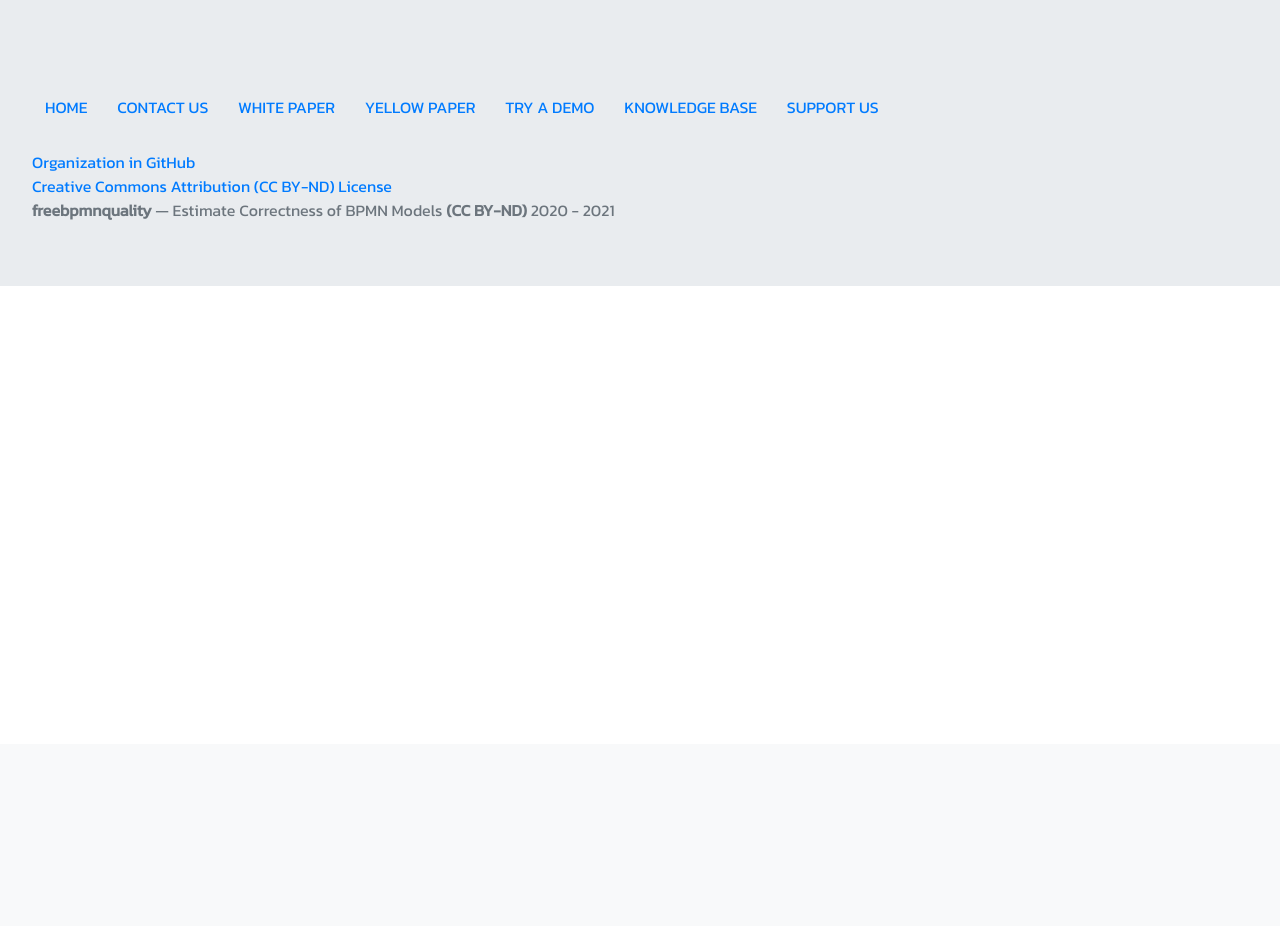
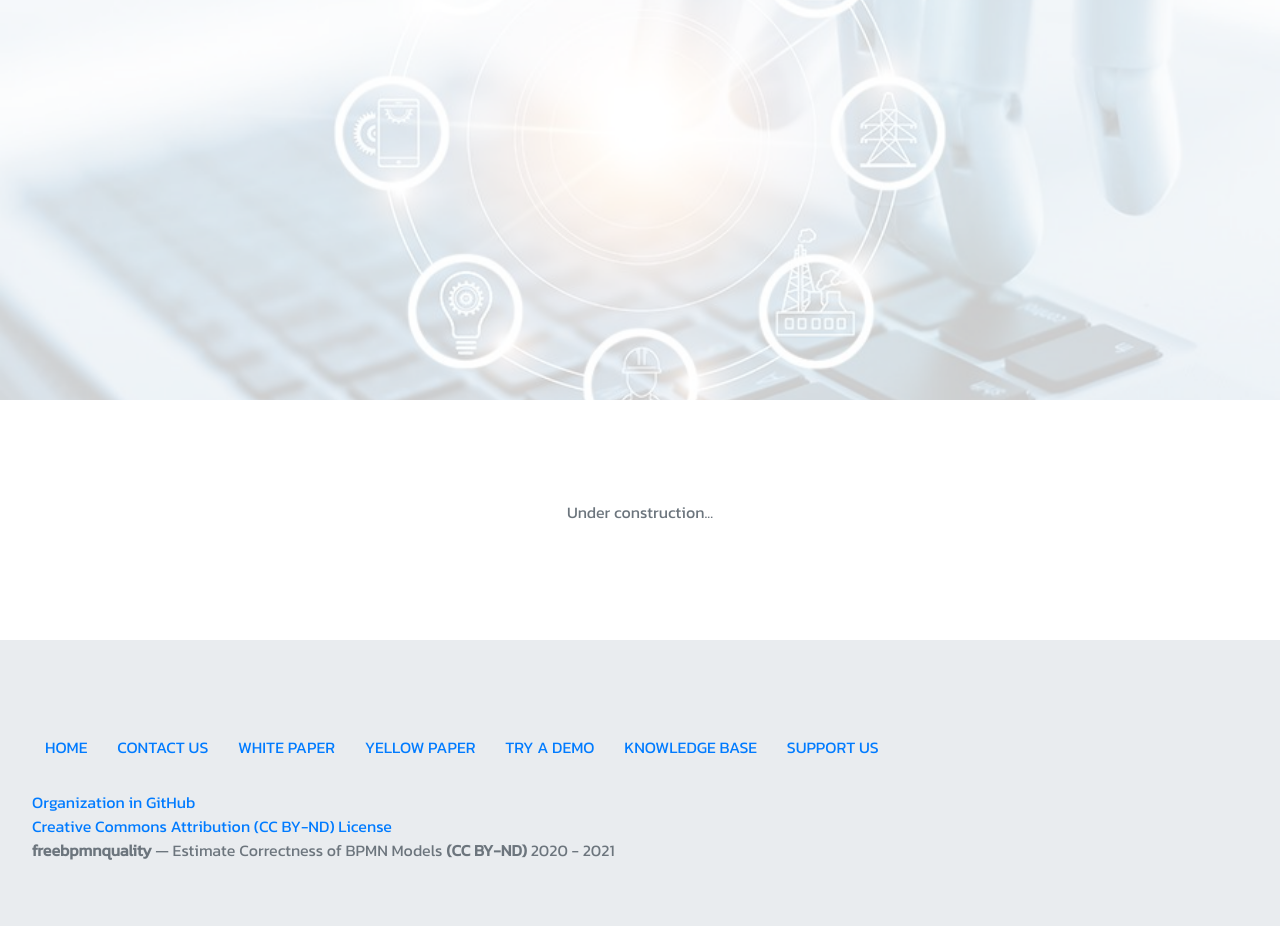
Before and after one commit to freebpmnquality/freebpmnquality.github.io, a PHP site: page /kbase.html in a window 1280 px wide. Shown: the part 56-982 px from the top of the page. Before the commit the page ends 342 px from the top, so only its background shows below. Run offline with PHP 8.4, Linux system fonts and the light colour scheme.

Commit message:
KB page placeholder.

```diff
--- a/css/main.css
+++ b/css/main.css
@@ -23,6 +23,11 @@ body {
     padding-bottom: 100px;
 }
 
+#kb-main {
+    padding-top: 100px;
+    padding-bottom: 100px;
+}
+
 #doc-buttons {
     background-image: url("/images/bg-2.png");
     background-position: center;
@@ -43,6 +48,15 @@ body {
 
 #donate-banner {
     background-image: url("/images/bg-6.png");
+    background-position: center;
+    background-repeat: no-repeat;
+    background-size: cover;
+    position: relative;
+    height: 400px;
+}
+
+#kbase-banner {
+    background-image: url("/images/bg-3.png");
     background-position: center;
     background-repeat: no-repeat;
     background-size: cover;
--- a/kbase.html
+++ b/kbase.html
@@ -56,6 +56,15 @@
         </div>
     </nav>
 
+    <div id="kbase-banner">
+    </div>
+
+    <div class="container text-center" id="kb-main">
+        <p class="text-center text-muted">
+            Under construction...
+        </p>
+    </div>
+
     <div class="jumbotron text-muted" id="footer">
         <br>
         <a href="index.html" class="btn btn-link" tabindex="-1" role="button" aria-disabled="true">HOME</a>
```
